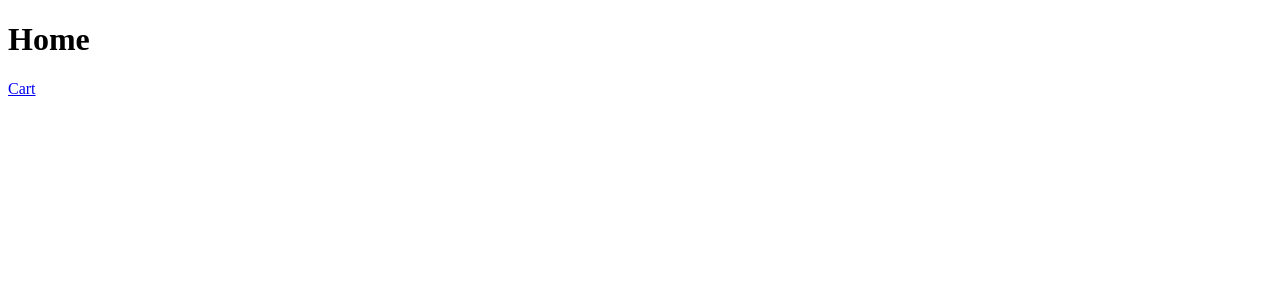
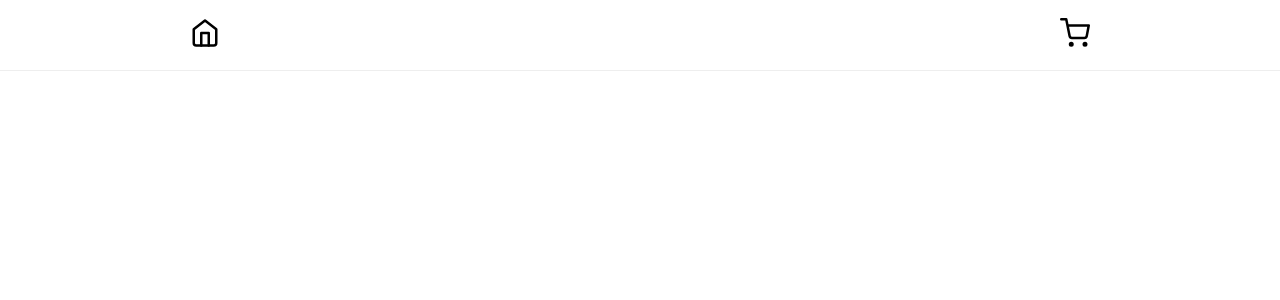
Before and after one commit to joaoaires1/shoppingcart, a React (Create React App) app: page / in a window 1280 px wide. Shown: the top 300 px of the page. Built offline with nearby package versions, Linux system fonts and the light colour scheme.

Commit message:
init home layout

```diff
--- a/package.json
+++ b/package.json
@@ -8,6 +8,7 @@
     "@testing-library/user-event": "^7.1.2",
     "react": "^16.13.1",
     "react-dom": "^16.13.1",
+    "react-icons": "^3.10.0",
     "react-redux": "^7.2.0",
     "react-router-dom": "^5.1.2",
     "react-scripts": "3.4.1",
--- a/public/index.html
+++ b/public/index.html
@@ -15,6 +15,7 @@
       user's mobile device or desktop. See https://developers.google.com/web/fundamentals/web-app-manifest/
     -->
     <link rel="manifest" href="%PUBLIC_URL%/manifest.json" />
+    <link href="https://fonts.googleapis.com/css2?family=Roboto:wght@400;500;700&display=swap" rel="stylesheet">
     <!--
       Notice the use of %PUBLIC_URL% in the tags above.
       It will be replaced with the URL of the `public` folder during the build.
@@ -25,6 +26,13 @@
       Learn how to configure a non-root public URL by running `npm run build`.
     -->
     <title>React App</title>
+    <style>
+      * {
+        margin: 0;
+        padding: 0;
+        font-family: 'Roboto', sans-serif;
+      }
+    </style>
   </head>
   <body>
     <noscript>You need to enable JavaScript to run this app.</noscript>
--- a/src/pages/home/index.js
+++ b/src/pages/home/index.js
@@ -2,6 +2,7 @@
 import { Link } from 'react-router-dom';
 import { useDispatch } from 'react-redux';
 import { ADD_PRODUCT } from '../../store/actions/actionTypes';
+import { FiHome, FiShoppingCart } from "react-icons/fi";
 
 // import { Container } from './styles';
 
@@ -10,8 +11,33 @@
 
   return (
     <div>
-        <h1>Home</h1>
-        <Link to="/cart">Cart</Link>
+
+        <div style={{
+          width: '100%',
+          borderBottom: '1px solid #eee'
+        }}>
+
+          <div style={{
+            height: 50,
+            maxWidth: 900,
+            margin: '0 auto',
+            display: 'flex',
+            flexDirection: 'row',
+            alignItems: 'center',
+            justifyContent: 'space-between',
+            padding: 10,
+          }}>
+            <div style={{ borderWidth: 1, borderColor: 'red' }}>
+              <FiHome size={30} />
+            </div>
+
+            <div>
+              <FiShoppingCart size={30} />
+            </div>
+          </div>
+
+        </div>
+
     </div>
   );
 }
```
Also changed, not shown: 1 other file (tests, documents, lock files or other folders).
